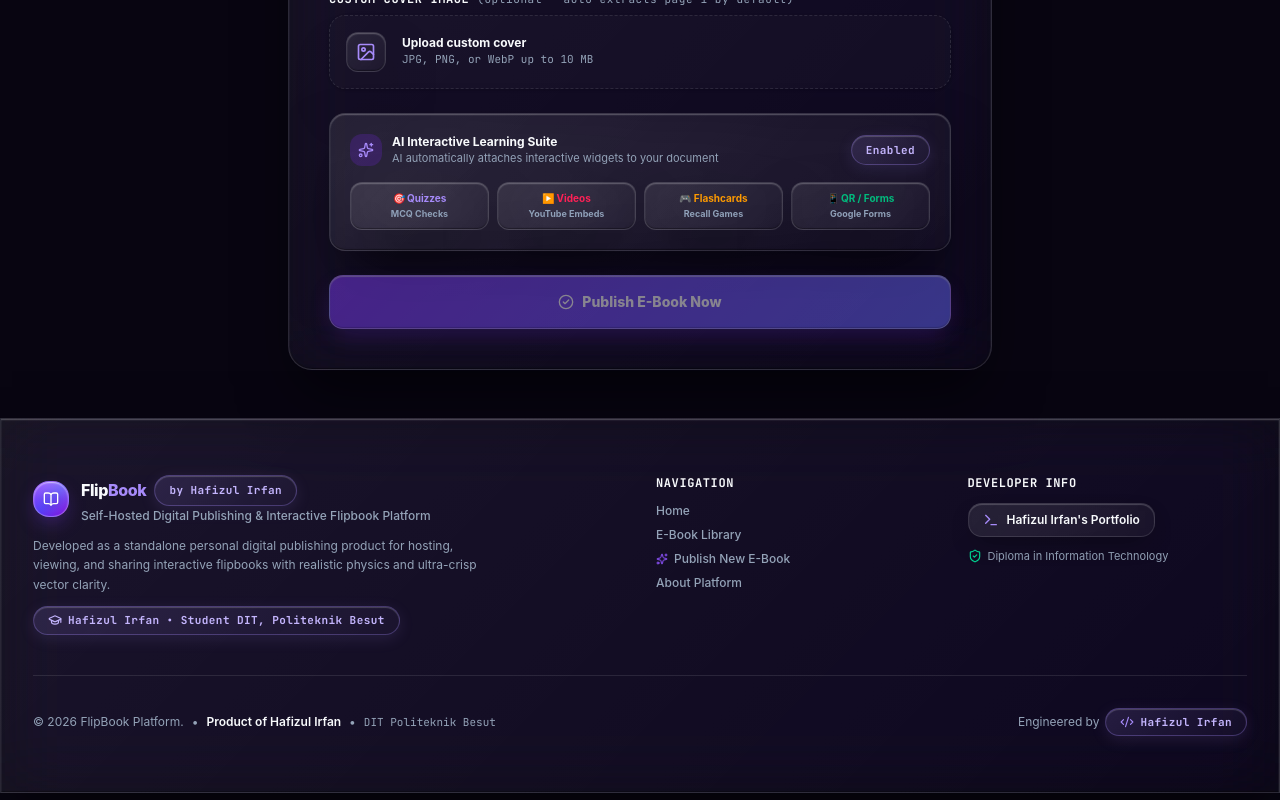
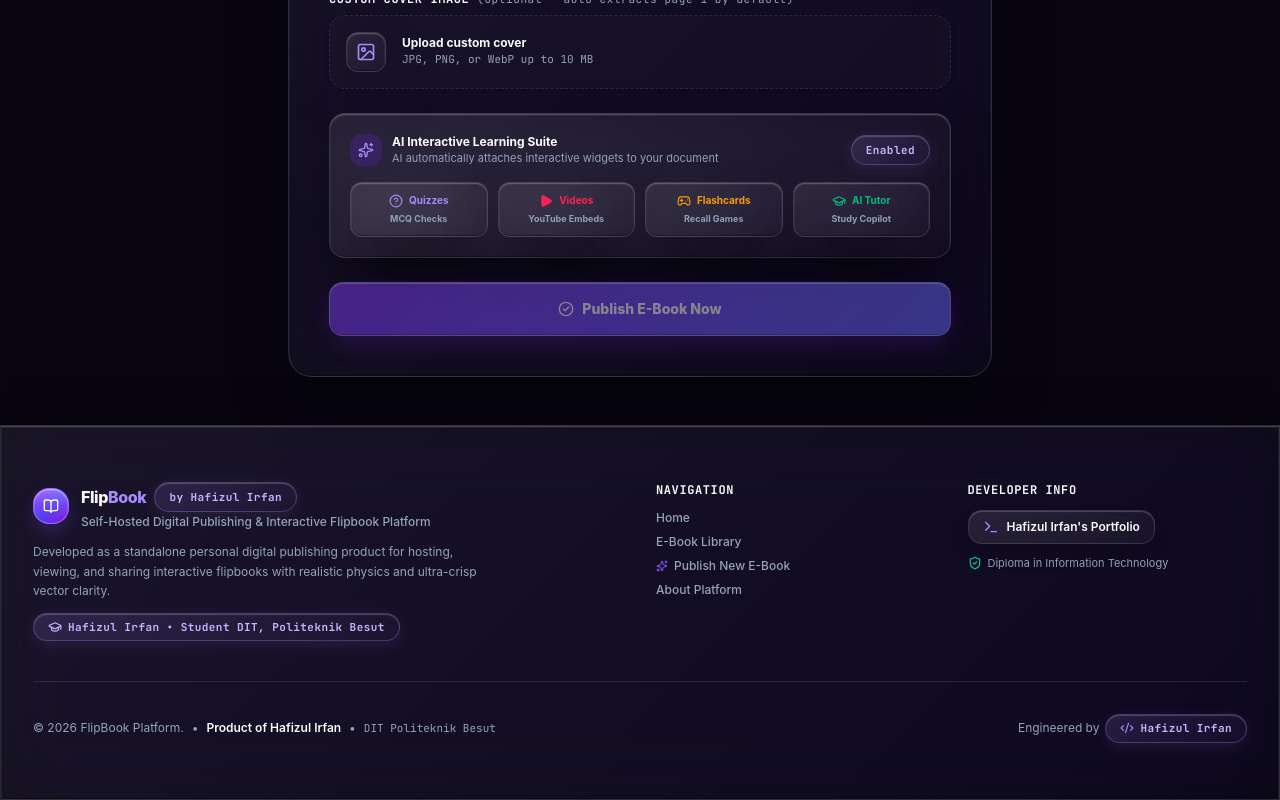
Before and after one commit to i0zfnr/ebook-platform, a React (Vite) app in the folder frontend/: page /upload in a window 1280 px wide. Shown: the part 877-1677 px from the top of the page. Built offline with nearby package versions, Linux system fonts and the light colour scheme.

Commit message:
style: replace raw emojis on Upload page with sleek vector icon badges for Quizzes, Videos, Flashcards, and AI Tutor

```diff
--- a/frontend/src/pages/UploadPage.tsx
+++ b/frontend/src/pages/UploadPage.tsx
@@ -15,6 +15,7 @@
   QrCode,
   RotateCcw,
   Check,
+  GraduationCap,
 } from 'lucide-react';
 import { ebookService, formatBytes } from '../services/ebookService';
 import { loadPdfDocument } from '../services/pdfService';
@@ -547,22 +548,34 @@
                 </span>
               </div>
 
-              <div className="grid grid-cols-2 sm:grid-cols-4 gap-2 pt-1">
-                <div className="p-2 rounded-xl liquid-glass text-center text-[10px] font-bold">
-                  <span className="text-violet-600 dark:text-[#a78bfa] block">🎯 Quizzes</span>
-                  <span className="text-slate-400 text-[9px]">MCQ Checks</span>
+              <div className="grid grid-cols-2 sm:grid-cols-4 gap-2.5 pt-1">
+                <div className="p-2.5 rounded-xl liquid-glass text-center text-[10px] font-bold space-y-1">
+                  <div className="flex items-center justify-center gap-1.5 text-violet-600 dark:text-[#a78bfa]">
+                    <HelpCircle className="h-3.5 w-3.5" />
+                    <span>Quizzes</span>
+                  </div>
+                  <span className="text-slate-400 text-[9px] block">MCQ Checks</span>
                 </div>
-                <div className="p-2 rounded-xl liquid-glass text-center text-[10px] font-bold">
-                  <span className="text-rose-500 block">▶️ Videos</span>
-                  <span className="text-slate-400 text-[9px]">YouTube Embeds</span>
+                <div className="p-2.5 rounded-xl liquid-glass text-center text-[10px] font-bold space-y-1">
+                  <div className="flex items-center justify-center gap-1.5 text-rose-500">
+                    <Play className="h-3.5 w-3.5 fill-rose-500" />
+                    <span>Videos</span>
+                  </div>
+                  <span className="text-slate-400 text-[9px] block">YouTube Embeds</span>
                 </div>
-                <div className="p-2 rounded-xl liquid-glass text-center text-[10px] font-bold">
-                  <span className="text-amber-500 block">🎮 Flashcards</span>
-                  <span className="text-slate-400 text-[9px]">Recall Games</span>
+                <div className="p-2.5 rounded-xl liquid-glass text-center text-[10px] font-bold space-y-1">
+                  <div className="flex items-center justify-center gap-1.5 text-amber-500">
+                    <Gamepad2 className="h-3.5 w-3.5" />
+                    <span>Flashcards</span>
+                  </div>
+                  <span className="text-slate-400 text-[9px] block">Recall Games</span>
                 </div>
-                <div className="p-2 rounded-xl liquid-glass text-center text-[10px] font-bold">
-                  <span className="text-emerald-500 block">📱 QR / Forms</span>
-                  <span className="text-slate-400 text-[9px]">Google Forms</span>
+                <div className="p-2.5 rounded-xl liquid-glass text-center text-[10px] font-bold space-y-1">
+                  <div className="flex items-center justify-center gap-1.5 text-emerald-500">
+                    <GraduationCap className="h-3.5 w-3.5" />
+                    <span>AI Tutor</span>
+                  </div>
+                  <span className="text-slate-400 text-[9px] block">Study Copilot</span>
                 </div>
               </div>
             </div>
```
